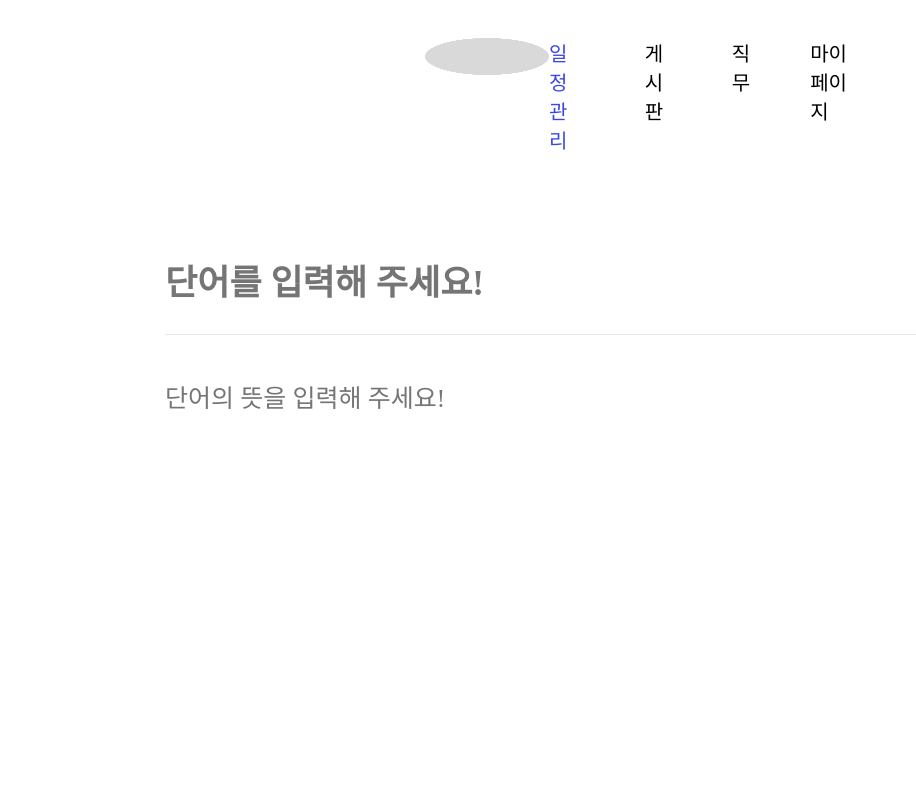
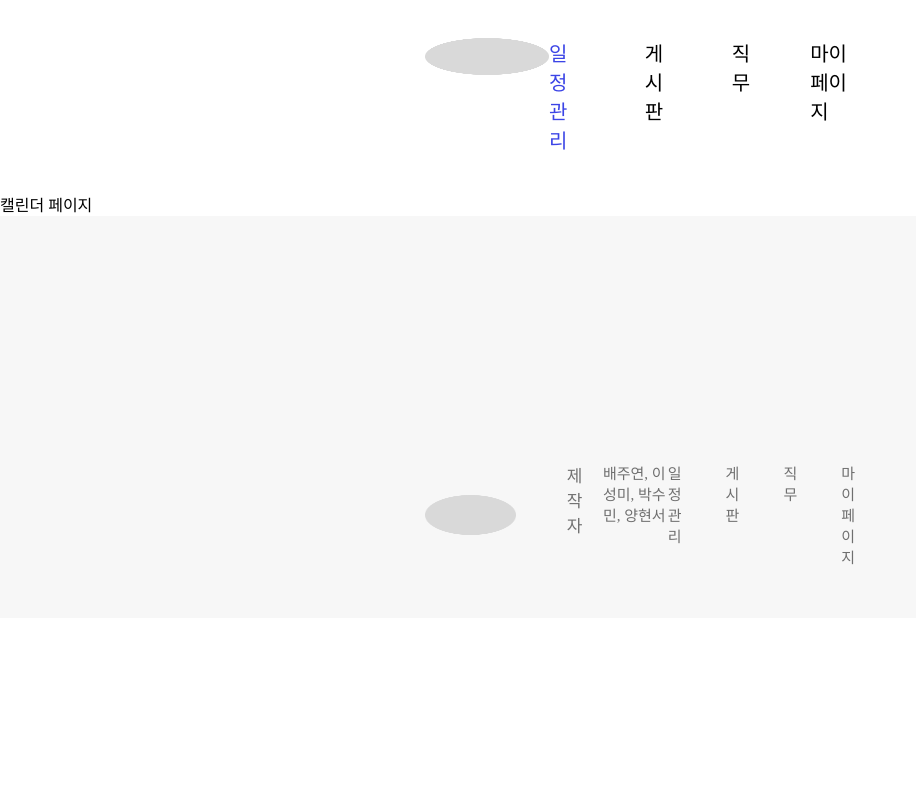
Before and after one commit to 2025Workly/Workly_Client, a Next.js app: page /calender in a window 1280 px wide. Shown: the top 800 px of the page, without its empty margins (0-916 px from the left). Built offline with nearby package versions, Linux system fonts and the light colour scheme.

Commit message:
design : Add hover effect

```diff
--- /dev/null
+++ b/src/app/calender/page.tsx
@@ -0,0 +1,5 @@
+export default function Calender() {
+    return (
+        <div>캘린더 페이지</div>
+    )
+}
--- a/src/app/styles/button-layout.module.css
+++ b/src/app/styles/button-layout.module.css
@@ -28,3 +28,8 @@
     border-radius: 13px;
     background: var(--main, #3B44E6);
 }
+
+.GotoBtnContainer:hover {
+    background-color: #1B23B4;
+    transition: all .5s;
+}
```
